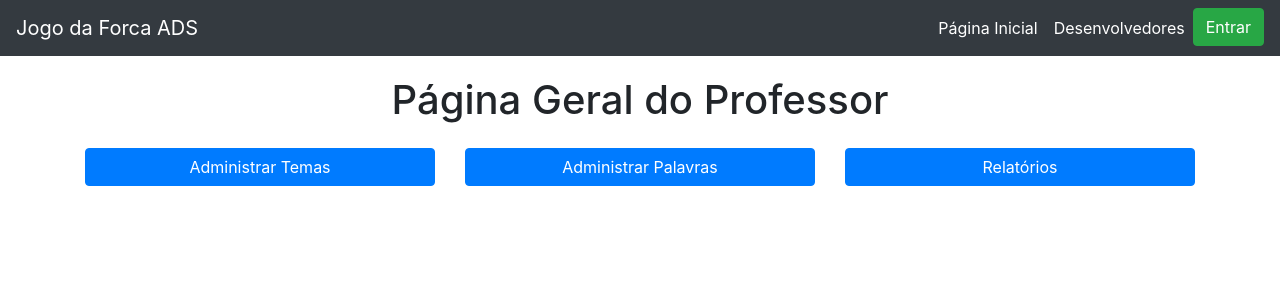
After one commit to PedroSawczuk/jogo-forca-ADS, a Django app: page /professor/pagina-geral in a window 1280 px wide. The commit adds this page. Shown: the top 300 px of the page. Run offline with Django 5.2, Linux system fonts and the light colour scheme; some libraries are stand-ins or nearby versions.

Commit message:
feat: Adiciona página de temas e suas funções (create, update e delete)

```diff
--- a/core/templates/base.html
+++ b/core/templates/base.html
@@ -31,7 +31,7 @@
 
           {% if user.is_authenticated %} {% if is_professor %}
           <li class="nav-item">
-            <a class="btn btn-warning" href="#" style="margin-right: 0.5em"
+            <a class="btn btn-warning" href="{% url 'professorGeralPage' %}" style="margin-right: 0.5em"
               >Administrar Temas</a
             >
           </li>
--- /dev/null
+++ b/core/templates/professor/paginaGeral.html
@@ -0,0 +1,28 @@
+{% extends "base.html" %}
+{% block title %} Página Geral do Professor {% endblock title %}
+
+{% block main %}
+<div class="container">
+  <h1 class="text-center mb-4" style="margin: 0.5em 0 0.5em 0">
+    Página Geral do Professor
+  </h1>
+
+  <div class="row justify-content-center mt-4">
+    <div class="col-md-4 mb-3">
+      <a href="{% url 'administrarTemasPage' %}" class="btn btn-primary btn-block">
+        Administrar Temas
+      </a>
+    </div>
+    <div class="col-md-4 mb-3">
+      <a href="#" class="btn btn-primary btn-block">
+        Administrar Palavras
+      </a>
+    </div>
+    <div class="col-md-4 mb-3">
+      <a href="#" class="btn btn-primary btn-block">
+        Relatórios
+      </a>
+    </div>
+  </div>
+</div>
+{% endblock main %}
--- a/core/urls.py
+++ b/core/urls.py
@@ -4,4 +4,8 @@ from .views import *
 urlpatterns = [
     path("", HomePageView.as_view(), name="homePage"),
     path("desenvolvedores", DesenvolvedoresPageView.as_view(), name="desenvolvedoresPage"),
+    path("professor/pagina-geral", ProfessorGeralPageView.as_view(), name="professorGeralPage"),
+    path("professor/administrar-temas", AdministrarTemasPageView.as_view(), name="administrarTemasPage"),
+    path("professor/tema/<int:pk>/editar/", EditarTemaView.as_view(), name="editar_tema"),
+    path("professor/tema/<int:pk>/deletar/", DeletarTemaView.as_view(), name="deletar_tema"),
 ]
--- a/core/views.py
+++ b/core/views.py
@@ -1,17 +1,88 @@
 from django.shortcuts import render
 from django.views.generic import *
+from django.urls import reverse_lazy
+from .models import *
+from .forms import *
 
 class HomePageView(TemplateView):
     template_name = "homePage.html"
 
+
+    # função para verificar se o usuário é professor
     def get_context_data(self, **kwargs):
         context = super().get_context_data(**kwargs)
         user = self.request.user
 
-        # Verificar se o usuário está autenticado e pertence ao grupo "professores"
         context['is_professor'] = user.is_authenticated and user.groups.filter(name='professores').exists()
 
         return context
 
 class DesenvolvedoresPageView(TemplateView):
     template_name = "desenvolvedoresPage.html"
+
+    def get_context_data(self, **kwargs):
+        context = super().get_context_data(**kwargs)
+        user = self.request.user
+
+        context['is_professor'] = user.is_authenticated and user.groups.filter(name='professores').exists()
+
+        return context
+
+class ProfessorGeralPageView(TemplateView):
+    template_name = "professor/paginaGeral.html"
+
+    def get_context_data(self, **kwargs):
+        context = super().get_context_data(**kwargs)
+        user = self.request.user
+
+        context['is_professor'] = user.is_authenticated and user.groups.filter(name='professores').exists()
+
+        return context
+
+class AdministrarTemasPageView(CreateView, ListView):
+    model = Tema
+    form_class = TemaForm
+    template_name = 'professor/temasPage.html'
+    success_url = reverse_lazy('administrarTemasPage')
+
+    def get_queryset(self):
+        return Tema.objects.filter(professor=self.request.user)
+
+    def form_valid(self, form):
+        form.instance.professor = self.request.user
+        return super().form_valid(form)
+
+    def get_context_data(self, **kwargs):
+        context = super().get_context_data(**kwargs)
+        user = self.request.user
+
+        context['is_professor'] = user.is_authenticated and user.groups.filter(name='professores').exists()
+
+        return context
+
+class EditarTemaView(UpdateView):
+    model = Tema
+    form_class = TemaForm
+    template_name = 'professor/editarTemas.html'
+    success_url = reverse_lazy('administrarTemasPage')
+
+    def get_context_data(self, **kwargs):
+        context = super().get_context_data(**kwargs)
+        user = self.request.user
+
+        context['is_professor'] = user.is_authenticated and user.groups.filter(name='professores').exists()
+
+        return context
+
+class DeletarTemaView(DeleteView):
+    model = Tema
+    template_name = 'professor/confirmarExcluirTemas.html'
+    success_url = reverse_lazy('administrarTemasPage')
+
+    def get_context_data(self, **kwargs):
+        context = super().get_context_data(**kwargs)
+        user = self.request.user
+
+        context['is_professor'] = user.is_authenticated and user.groups.filter(name='professores').exists()
+
+        return context
```
Also changed, not shown: core/forms.py (added, +7 -0 lines), core/models.py (+17 -1 lines), core/templates/professor/confirmarExcluirTemas.html (added, +20 -0 lines), core/templates/professor/editarTemas.html (added, +19 -0 lines), core/templates/professor/temasPage.html (added, +47 -0 lines), core/migrations/0001_initial.py (added), jogoForca_db.sqlite3.
